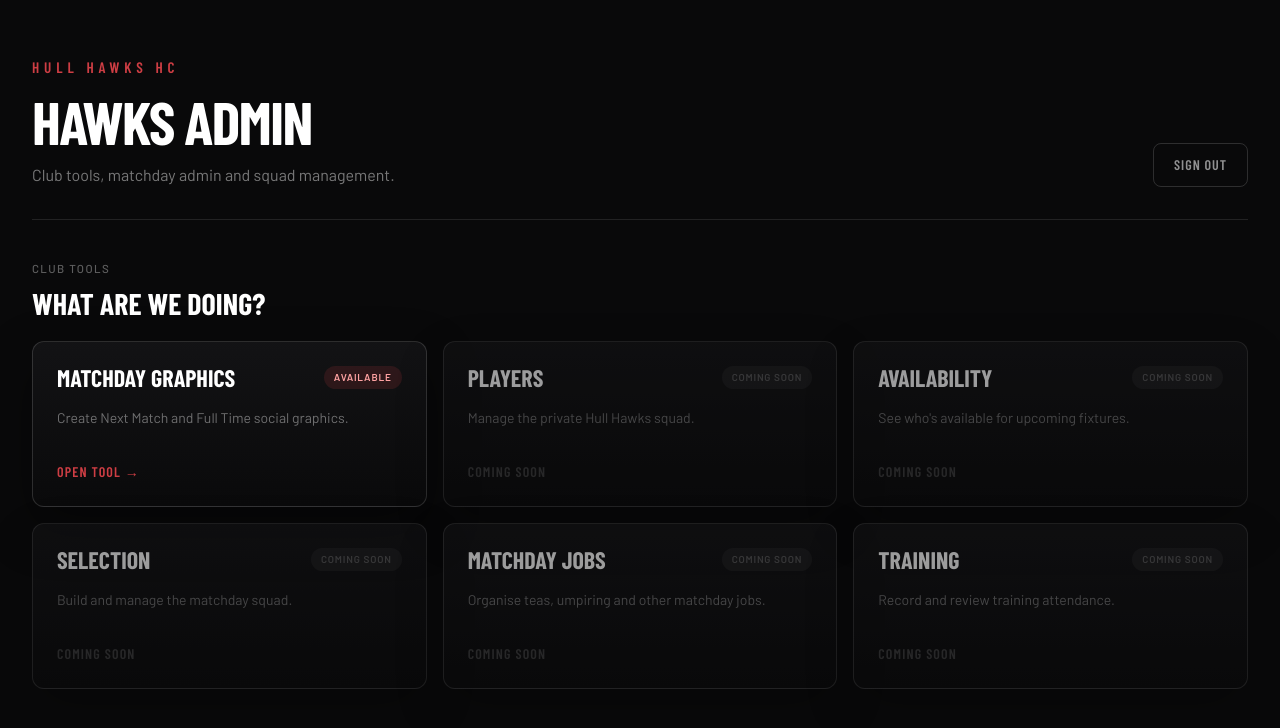
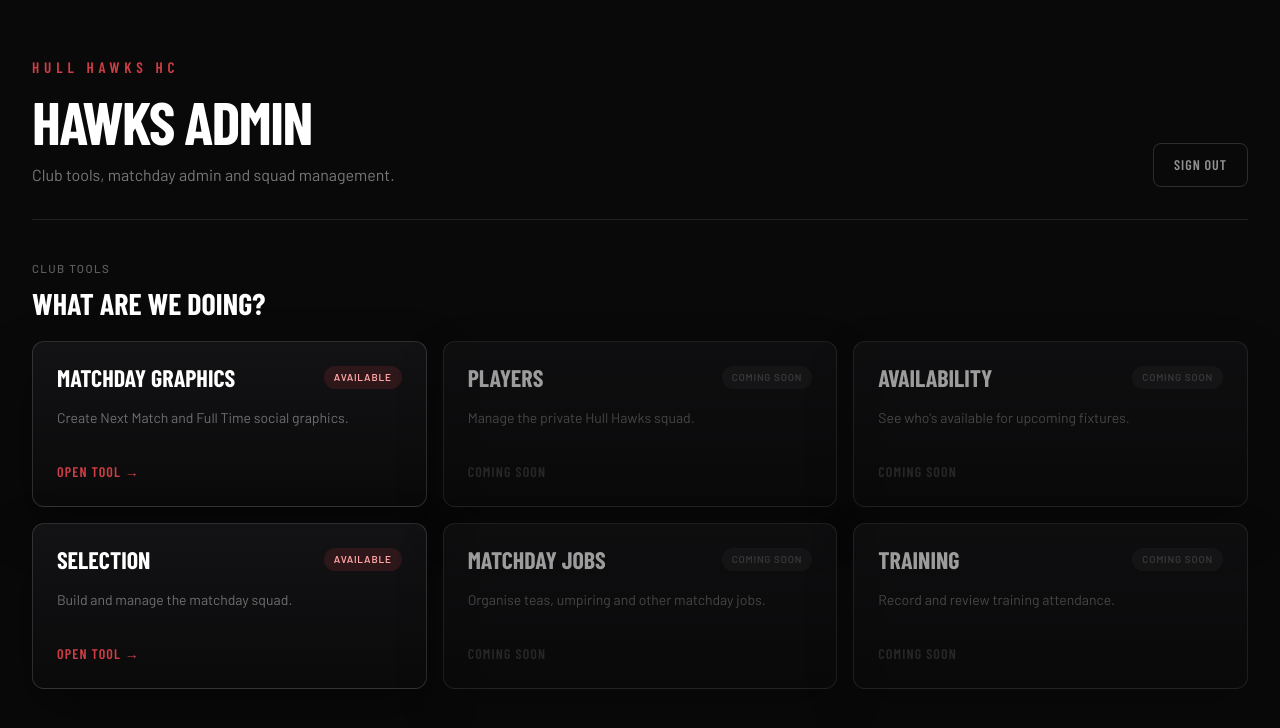
Before and after one commit to rbrd87/hullhawkshc, a Next.js app: page /admin in a window 1280 px wide. Shown: the top 728 px of the page. Built offline with nearby package versions, Linux system fonts and the light colour scheme.

Commit message:
Enable Selection admin tool

```diff
--- a/app/admin/page.tsx
+++ b/app/admin/page.tsx
@@ -22,8 +22,8 @@ const adminSections = [
   {
     title: "Selection",
     description: "Build and manage the matchday squad.",
-    href: "#",
-    status: "Coming Soon",
+    href: "/admin/selection",
+    status: "Available",
   },
   {
     title: "Matchday Jobs",
```
